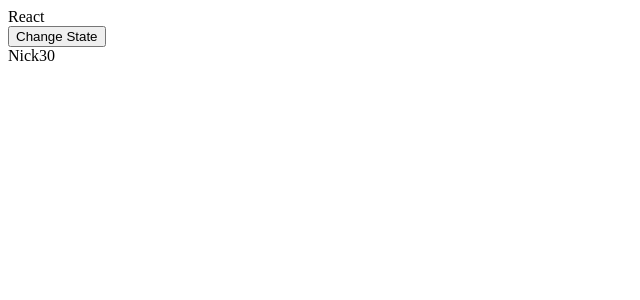
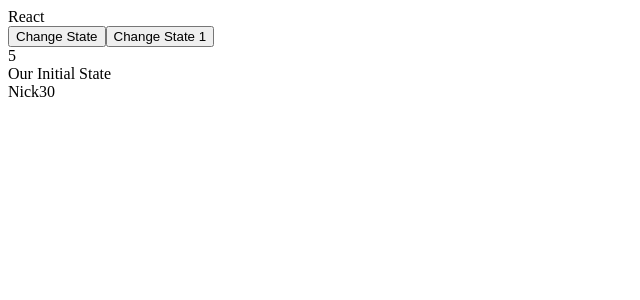
Before and after one commit to nmoore14/react_udemy, a React (Create React App) app in the folder app1/app1/: page / in a window 1280 px wide. Shown: the top 300 px of the page, without its empty margins (0-640 px from the left). Built offline with nearby package versions, Linux system fonts and the light colour scheme.

Commit message:
working on updating state videos

```diff
--- a/app1/app1/src/containers/container1.js
+++ b/app1/app1/src/containers/container1.js
@@ -11,15 +11,27 @@ class Contianer1 extends Component {
 
 	// correct
 	changeState = () => (
-		this.setState((prevState, props) => ({
-			stateprop2: prevState.stateProp2 + 1 })
-	))
+		this.setState(
+			{
+				stateProp2: this.state.stateProp2 + 1,
+				stateprop1: this.state.stateprop1 + "L"
+			}
+		)
+	)
+
+	changeState2 = () => (
+		this.setState({stateprop1: this.state.stateprop1 + "L"})
+	)
 
 	render() {
 		return (
 			<div>
 				<button onClick={() => this.changeState()}>Change State</button>
-				{this.state.stateprop2}
+				<button onClick={() => this.changeState2()}>Change State 1</button>
+				<br />
+				{this.state.stateProp2}
+				<br />
+				{this.state.stateprop1}
 			</div>
 		)
 	}
```
